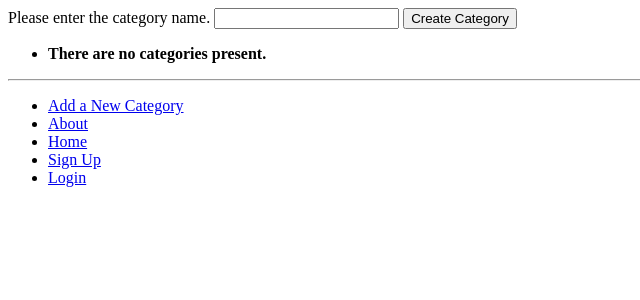
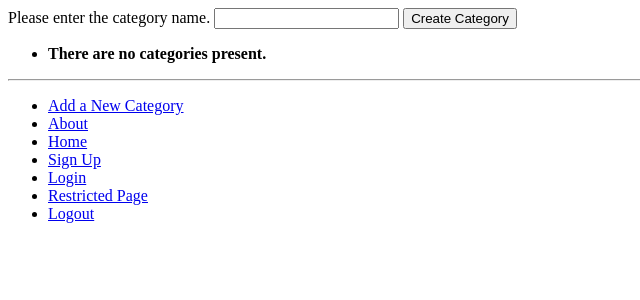
Before and after one commit to lucasmcpike/tango_with_django_project, a Django app: page /rango/add_category/ in a window 1280 px wide. Shown: the top 300 px of the page, without its empty margins (0-640 px from the left). Run offline with Django 3.2, Linux system fonts and the light colour scheme; data that the repository does not hold is empty.

Commit message:
Implementd the logout feature, url updataed and added to base template

```diff
--- a/rango/urls.py
+++ b/rango/urls.py
@@ -11,5 +11,6 @@ urlpatterns = [
     path('category/<slug:category_name_slug>/add_page/',views.add_page,name ='add_page'),
     path('register/',views.register , name = 'register'),
     path('login/',views.user_login , name='login'),
-
+    path('restricted/', views.restricted , name='restricted'),
+    path('logout/', views.user_logout, name='logout'),
 ]
--- a/rango/views.py
+++ b/rango/views.py
@@ -3,7 +3,8 @@ from django.http import HttpResponse
 from rango.models import Category, Page
 from rango.forms import CategoryForm ,PageForm , UserForm , UserProfileForm
 from django.urls import reverse
-from django.contrib.auth import authenticate , login
+from django.contrib.auth import authenticate , login,logout
+from django.contrib.auth.decorators import login_required
 
 # Create your views here.
 
@@ -125,3 +126,13 @@ def user_login(request):
             return HttpResponse("Invalid login details supplied")
     else :
          return render(request, 'rango/login.html')
+
+@login_required
+def restricted(request):
+    return HttpResponse("Since you are logged in, you can see this page.")
+
+@login_required
+def user_logout(request):
+    logout(request)
+
+    return redirect(reverse('rango:index'))
--- a/tango_with_django_project/settings.py
+++ b/tango_with_django_project/settings.py
@@ -137,3 +137,7 @@ STATICFILES_DIRS = [STATIC_DIR, ]
 # MEDIA CONFIGURATION
 MEDIA_URL = '/media/'
 MEDIA_ROOT = MEDIA_DIR
+
+#login
+
+LOGIN_URL = 'rango:login'
--- a/templates/rango/base.html
+++ b/templates/rango/base.html
@@ -35,6 +35,8 @@
             <li><a href="{% url 'rango:index' %}">Home</a></li>
             <li><a href="{% url 'rango:register' %}">Sign Up</a></li>
             <li><a href="{% url 'rango:login' %}">Login</a> </a></li>
+            <li><a href="{% url 'rango:restricted' %}">Restricted Page</a></li>
+            <li><a href="{% url 'rango:logout' %}">Logout</a></li>
 
         </ul>
     </div>
```
